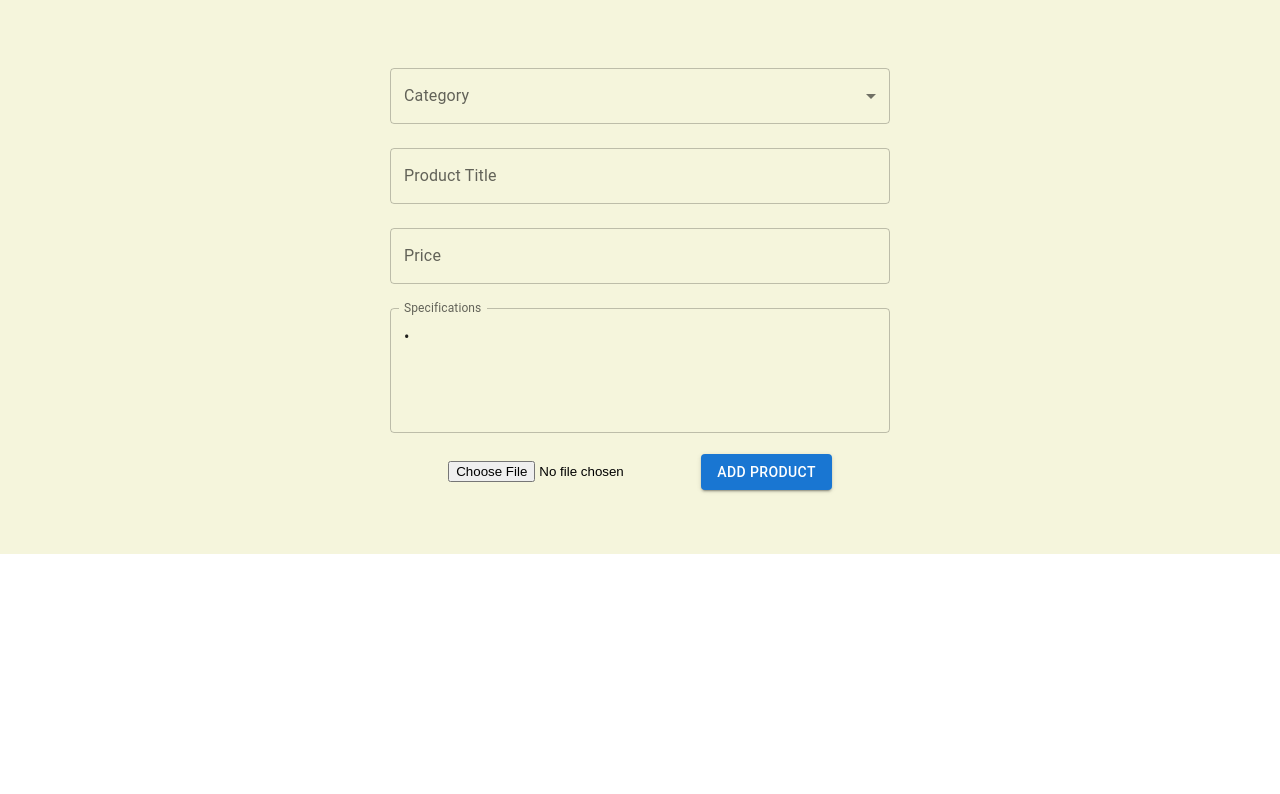
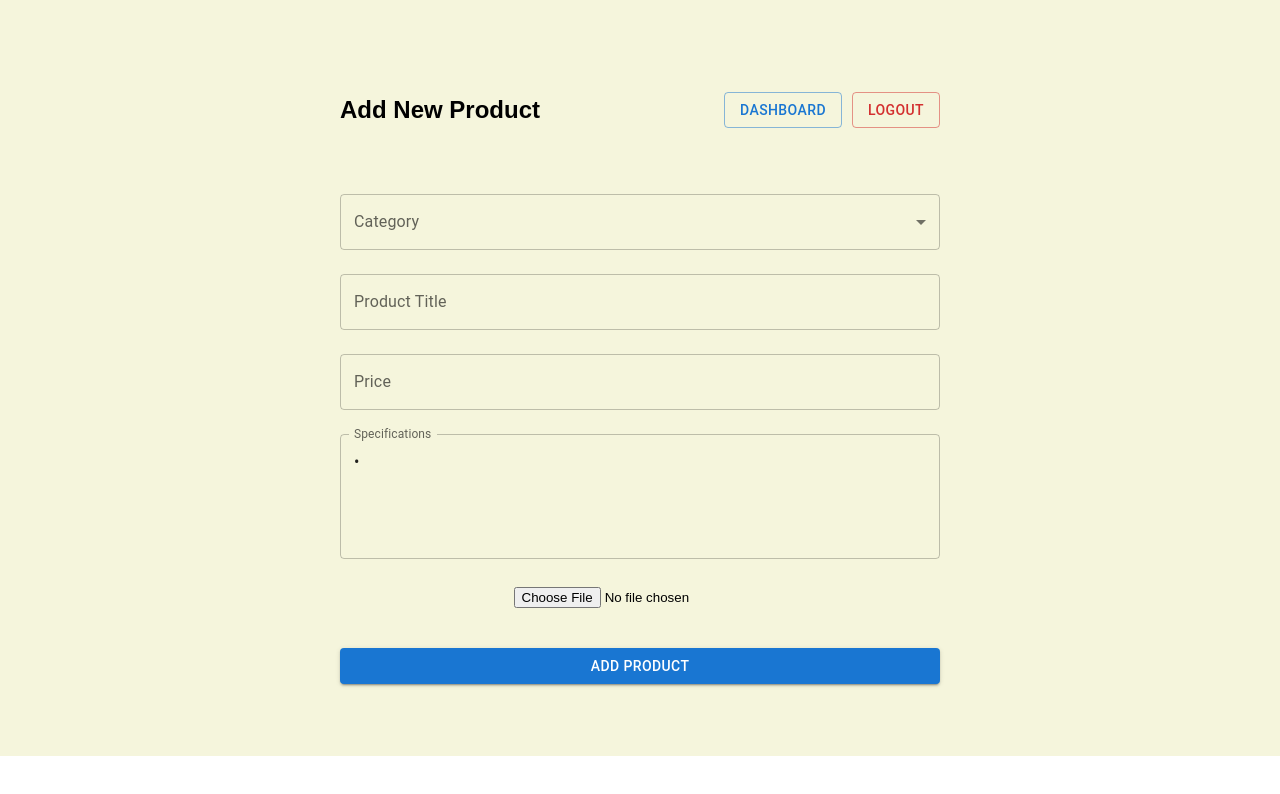
Before and after one commit to Gagan-v/Ekart, a React (Vite) app in the folder packages/client/: page /admin/add-product in a window 1280 px wide. Shown: the top 794 px of the page. Built offline with nearby package versions, Linux system fonts and the light colour scheme; sample sign-in values are in the browser's storage.

Commit message:
connected Add product to backend

```diff
--- a/packages/client/src/components/AddProduct.jsx
+++ b/packages/client/src/components/AddProduct.jsx
@@ -1,4 +1,5 @@
-import { useState } from "react";
+import { useState, useEffect } from "react";
+import { useNavigate } from "react-router-dom";
 import {
   TextField,
   Button,
@@ -6,30 +7,149 @@ import {
   Select,
   InputLabel,
   FormControl,
+  Alert,
+  Snackbar,
 } from "@mui/material";
 
 const AddProduct = () => {
+  const navigate = useNavigate();
   const [category, setCategory] = useState("");
   const [subCategory, setSubCategory] = useState("");
   const [title, setTitle] = useState("");
   const [price, setPrice] = useState("");
   const [specs, setSpecs] = useState("•");
   const [image, setImage] = useState(null); // for file
+  const [loading, setLoading] = useState(false);
+  const [message, setMessage] = useState({ type: "", text: "" });
+  const [showSnackbar, setShowSnackbar] = useState(false);
 
-  const handleSubmit = (e) => {
+  // Check if admin is logged in
+  useEffect(() => {
+    const adminToken = localStorage.getItem("adminToken");
+    if (!adminToken) {
+      navigate("/admin/login");
+    }
+  }, [navigate]);
+
+  // Handle logout
+  const handleLogout = () => {
+    localStorage.removeItem("adminToken");
+    navigate("/admin/login");
+  };
+
+  // Function to convert image to base64
+  const convertImageToBase64 = (file) => {
+    return new Promise((resolve, reject) => {
+      const reader = new FileReader();
+      reader.readAsDataURL(file);
+      reader.onload = () => resolve(reader.result);
+      reader.onerror = (error) => reject(error);
+    });
+  };
+
+  // Function to reset form
+  const resetForm = () => {
+    setCategory("");
+    setSubCategory("");
+    setTitle("");
+    setPrice("");
+    setSpecs("•");
+    setImage(null);
+  };
+
+  // Function to show message
+  const showMessage = (type, text) => {
+    setMessage({ type, text });
+    setShowSnackbar(true);
+  };
+
+  // Function to validate form
+  const validateForm = () => {
+    if (!category) {
+      showMessage("error", "Please select a category");
+      return false;
+    }
+    if (!subCategory) {
+      showMessage("error", "Please select a subcategory");
+      return false;
+    }
+    if (!title.trim()) {
+      showMessage("error", "Please enter a product title");
+      return false;
+    }
+    if (!price || price <= 0) {
+      showMessage("error", "Please enter a valid price");
+      return false;
+    }
+    if (!specs.trim() || specs.trim() === "•") {
+      showMessage("error", "Please enter product specifications");
+      return false;
+    }
+    return true;
+  };
+
+  const handleSubmit = async (e) => {
     e.preventDefault();
 
-    // For now just log
-    console.log({
+    // Validate form
+    if (!validateForm()) {
+      return;
+    }
+
+    setLoading(true);
+
+    try {
+      // Convert image to base64 if provided
+      let imageUrl = "";
+      if (image) {
+        imageUrl = await convertImageToBase64(image);
+      }
+
+      // Prepare the request body
+      const productData = {
         category,
         subCategory,
-      title,
-      price,
-      specs,
-      image,
-    });
+        title: title.trim(),
+        price: Number(price),
+        specs: specs.trim(),
+        imageUrl,
+      };
 
-    // Later: send this to backend
+      // Get admin token from localStorage
+      const adminToken = localStorage.getItem("adminToken");
+
+      if (!adminToken) {
+        showMessage("error", "Please login as admin first");
+        return;
+      }
+
+      // Make API call
+      const response = await fetch(
+        "http://localhost:5000/api/admin/products/add-product",
+        {
+          method: "POST",
+          headers: {
+            "Content-Type": "application/json",
+            Authorization: `Bearer ${adminToken}`,
+          },
+          body: JSON.stringify(productData),
+        }
+      );
+
+      const data = await response.json();
+
+      if (response.ok) {
+        showMessage("success", "Product added successfully!");
+        resetForm();
+      } else {
+        showMessage("error", data.message || "Failed to add product");
+      }
+    } catch (error) {
+      console.error("Error adding product:", error);
+      showMessage("error", "Network error. Please try again.");
+    } finally {
+      setLoading(false);
+    }
   };
   const handleKeyDown = (e) => {
     if (e.key === "Enter") {
@@ -38,14 +158,39 @@ const AddProduct = () => {
     }
   };
   return (
-    <form
-      onSubmit={handleSubmit}
-      style={{ maxWidth: 500, margin: "20px auto" }}
+    <div style={{ maxWidth: 600, margin: "20px auto", padding: "20px" }}>
+      {/* Header with navigation */}
+      <div
+        style={{
+          display: "flex",
+          justifyContent: "space-between",
+          alignItems: "center",
+          marginBottom: "30px",
+        }}
       >
+        <h2>Add New Product</h2>
+        <div>
+          <Button
+            variant="outlined"
+            onClick={() => navigate("/admin/dashboard")}
+            style={{ marginRight: "10px" }}
+          >
+            Dashboard
+          </Button>
+          <Button variant="outlined" color="error" onClick={handleLogout}>
+            Logout
+          </Button>
+        </div>
+      </div>
+
+      <form onSubmit={handleSubmit}>
         {/* Category */}
         <FormControl fullWidth margin="normal">
           <InputLabel>Category</InputLabel>
-        <Select value={category} onChange={(e) => setCategory(e.target.value)}>
+          <Select
+            value={category}
+            onChange={(e) => setCategory(e.target.value)}
+          >
             <MenuItem value="electronics">Electronics</MenuItem>
             <MenuItem value="home-appliances">Home Appliances</MenuItem>
           </Select>
@@ -105,10 +250,34 @@ const AddProduct = () => {
           style={{ margin: "20px 0" }}
         />
 
-      <Button type="submit" variant="contained" color="primary">
-        Add Product
+        <Button
+          type="submit"
+          variant="contained"
+          color="primary"
+          disabled={loading}
+          fullWidth
+          style={{ marginTop: "20px" }}
+        >
+          {loading ? "Adding Product..." : "Add Product"}
         </Button>
       </form>
+
+      {/* Success/Error Message Snackbar */}
+      <Snackbar
+        open={showSnackbar}
+        autoHideDuration={6000}
+        onClose={() => setShowSnackbar(false)}
+        anchorOrigin={{ vertical: "top", horizontal: "center" }}
+      >
+        <Alert
+          onClose={() => setShowSnackbar(false)}
+          severity={message.type}
+          sx={{ width: "100%" }}
+        >
+          {message.text}
+        </Alert>
+      </Snackbar>
+    </div>
   );
 };
 
```
Lines whose indentation alone changed are shown as unchanged.
